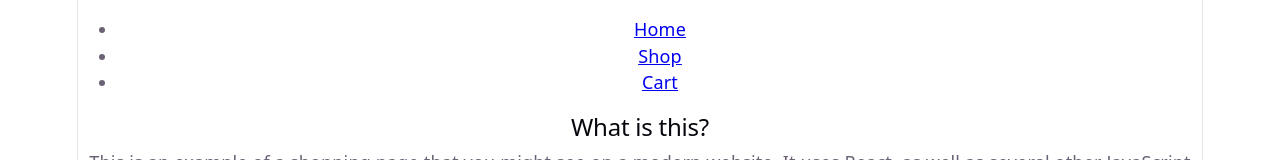
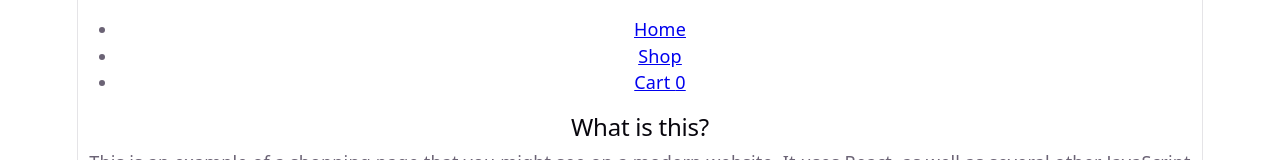
Before and after one commit to silasstephens15/odin-shopping-cart, a React (Vite) app: page / in a window 1280 px wide. Shown: the part 120-280 px from the top of the page. Built offline with nearby package versions, Linux system fonts and the light colour scheme; no server answers.

Commit message:
feat: added ability to add items to cart.
Users will be able to add items to their cart and see the total in the navBar

```diff
--- /dev/null
+++ b/src/components/app.jsx
@@ -0,0 +1,13 @@
+import { useState } from "react";
+import { Outlet } from "react-router";
+
+function App() {
+  const [cartItems, setCartItems] = useState({});
+  return (
+    <>
+      <Outlet context={[cartItems, setCartItems]} />
+    </>
+  );
+}
+
+export default App;
--- a/src/components/card.jsx
+++ b/src/components/card.jsx
@@ -1,4 +1,15 @@
-function Card({ title, price, description, image }) {
+import { useOutletContext } from "react-router";
+
+function Card({ title, price, description, image, item }) {
+  const [cartItems, setCartItems] = useOutletContext();
+  const handleChangeCartItems = () => {
+    setCartItems({
+      ...cartItems,
+      [item.id]: Object.keys(cartItems).includes(String(item.id))
+        ? (cartItems[item.id] += 1)
+        : 1,
+    });
+  };
   return (
     <div className="card">
       <h3>{title}</h3>
@@ -10,7 +21,7 @@ function Card({ title, price, description, image }) {
         <button>+</button>
         <input type="number" name="amount" value={0} />
         <button>-</button>
-        <button>Add to cart</button>
+        <button onClick={handleChangeCartItems}>Add to cart</button>
       </div>
     </div>
   );
--- a/src/components/homePage.jsx
+++ b/src/components/homePage.jsx
@@ -1,4 +1,3 @@
-import { Link } from "react-router";
 import NavBar from "./navBar";
 
 function Homepage() {
--- a/src/components/navBar.jsx
+++ b/src/components/navBar.jsx
@@ -1,6 +1,20 @@
 import { Link } from "react-router";
+import { useOutletContext } from "react-router";
+import { useEffect, useState } from "react";
 
 function NavBar() {
+  const [cartItems, setCartItems] = useOutletContext();
+  const [itemCount, setItemCount] = useState(0);
+  (useEffect(() => {
+    console.log(cartItems);
+    setItemCount(
+      Object.keys(cartItems).reduce(
+        (acc, curr) => (acc += parseInt(cartItems[curr])),
+        0,
+      ),
+    );
+  }),
+    []);
   return (
     <div className="links">
       <h2>Navigation</h2>
@@ -12,7 +26,7 @@ function NavBar() {
           <Link to="/shop">Shop</Link>
         </li>
         <li>
-          <Link to="/cart">Cart</Link>
+          <Link to="/cart">Cart {itemCount}</Link>
         </li>
       </ul>
     </div>
--- a/src/components/shopPage.jsx
+++ b/src/components/shopPage.jsx
@@ -1,17 +1,17 @@
 import { useEffect, useState } from "react";
-import { Link } from "react-router";
 import Card from "./card";
+import NavBar from "./navBar";
 
 function ShopPage({ itemsMaster }) {
   const [items, setItems] = useState(null);
   useEffect(() => {
     itemsMaster.then((data) => setItems(data));
-  }, []);
+  });
   return (
     <>
       <header>
         <h1>Shop Page</h1>
-        <Link to="/">Return to Home Page.</Link>
+        <NavBar />
       </header>
       <main>
         {items
@@ -22,6 +22,7 @@ function ShopPage({ itemsMaster }) {
                 price={item.price}
                 image={item.image}
                 description={item.description}
+                item={item}
               />
             ))
           : "Loading..."}
--- a/src/routes.jsx
+++ b/src/routes.jsx
@@ -1,6 +1,7 @@
 import { Homepage } from "./components/homePage";
 import Errorpage from "./components/errorPage";
 import ShopPage from "./components/shopPage";
+import App from "./components/app";
 
 const items = fetch("https://fakestoreapi.com/products")
   .then((data) => data.json())
@@ -9,12 +10,19 @@ const items = fetch("https://fakestoreapi.com/products")
 const routes = [
   {
     path: "/",
-    element: <Homepage />,
-    errorElement: <Errorpage />,
-  },
-  {
-    path: "/shop",
-    element: <ShopPage itemsMaster={items} />,
+    element: <App />,
+    children: [
+      {
+        path: "/shop",
+        element: <ShopPage itemsMaster={items} />,
+        errorElement: <Errorpage />,
+      },
+      {
+        path: "",
+        element: <Homepage />,
+        errorElement: <Errorpage />,
+      },
+    ],
     errorElement: <Errorpage />,
   },
 ];
```
